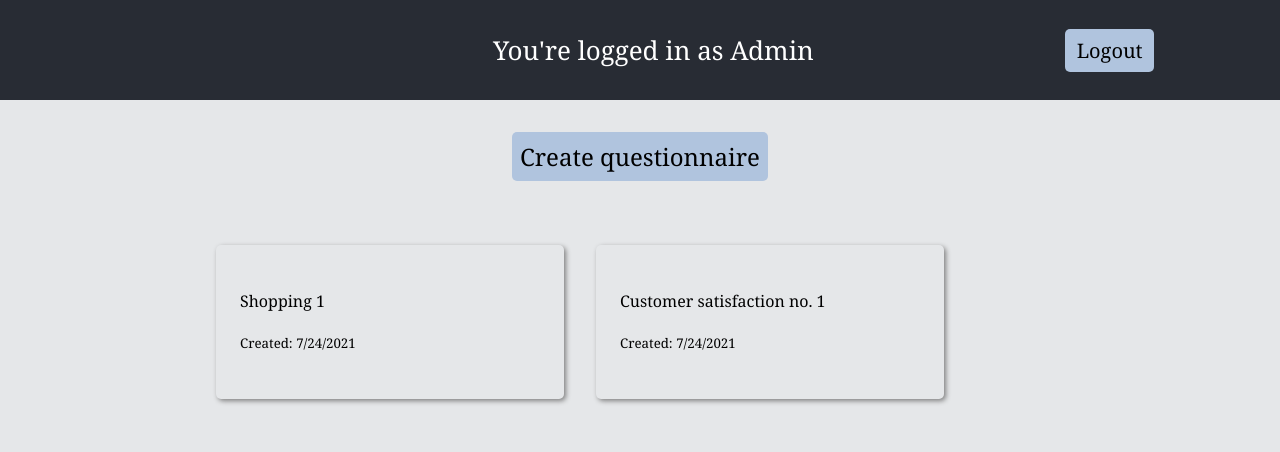
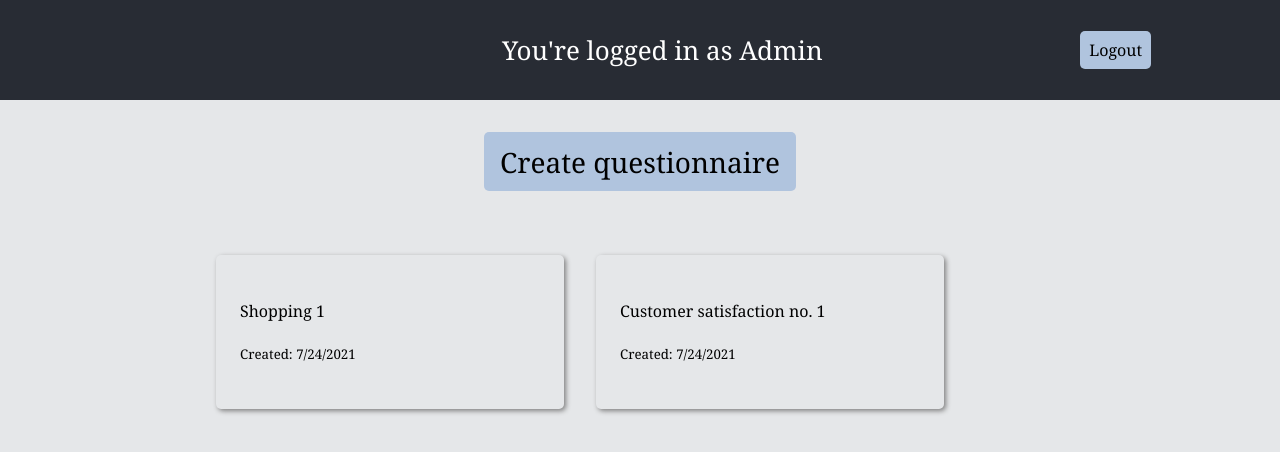
Before and after one commit to okramovic/ms, a React (Create React App) app: page / in a window 1280 px wide. Shown: the top 452 px of the page. Built offline with nearby package versions, Linux system fonts and the light colour scheme; a web font is replaced by a local one.

Commit message:
unify buttons sizes + buttons CSS refactor

```diff
--- a/src/App.css
+++ b/src/App.css
@@ -35,9 +35,25 @@ button{
     border: none;
     border-radius: 5px;
     text-align: center;
-    font-size: 1.25rem;
+    font-size: 1rem;
     padding: 0.5rem;
     background: LightSteelBlue;
+    cursor: pointer;
+}
+
+.buttonLarge{
+    font-size: 1.75rem;
+    min-width: 130px;
+    padding: 0.66rem 1rem;
+}
+
+.buttonSmall{
+    min-width: 8ch;
+}
+
+.buttonSecondary{
+    background: rgba(176, 196, 222, 0.33);
+    font-size: smaller;
 }
 
 button.removeButton{
@@ -46,7 +62,12 @@ button.removeButton{
     align-items: center;
     justify-content: center;
     padding: 0;
-    width: 25px;
+    width: 15px;
+}
+
+button.deleteQuestionButton{
+    width: 15px;
+    height: 15px;
 }
 
 button .closeIcon{
@@ -96,6 +117,7 @@ textarea:focus{
 .singleChoiceOptions input[type="radio"]{
     margin-top: 0;
     margin-right: .33rem;
+    cursor: pointer;
 }
 
 nav {
@@ -126,7 +148,6 @@ nav input[type="password"]{
 }
 
 .loginButton{
-    height: 40px;
     border-top-left-radius: 0;
     border-bottom-left-radius: 0;
 }
@@ -134,7 +155,7 @@ nav input[type="password"]{
 .adminLogoutButton,
 nav div.empty{
     box-sizing: border-box;
-    width: 8ch;
+    min-width: 8ch;
 }
 
 main {
@@ -168,13 +189,6 @@ main > section{
     flex-direction: column;
     align-items: center;
 }
-main section > button{
-    padding: .5rem;
-    font-size: 1.5rem;
-    border: none;
-    border-radius: 5px;
-}
-
 
 main section > button:first-of-type{
     margin-top: 2rem;
@@ -224,6 +238,7 @@ main section > button:first-of-type{
     margin-top: 0;
     margin-right: .33rem;
     position: relative;
+    cursor: pointer;
 }
 .formChooseQuestionType label{
     margin-right: 1rem;
@@ -275,12 +290,8 @@ main section > button:first-of-type{
 }
 
 .bottomButtonsContainer button{
-    font-size: 1.75rem;
-    width: 130px;
     margin: 0 1rem;
-    padding: 0.66rem 1rem;
 }
-
 
 .questionnaireThumbnail{
     width: 300px;
@@ -292,7 +303,7 @@ main section > button:first-of-type{
 }
 
 .fakeRadio{
-    width: 12px;
+    width: 11px;
     height: 11px;
     margin: 0 .33rem 0 5px;
 
--- a/src/App.js
+++ b/src/App.js
@@ -3,9 +3,6 @@ import {QCreator as QuestionnairesCreator} from './components/QCreator/QCreator'
 import {QuestionnairesOverview} from './components/QuestionnairesOverview/QuestionnairesOverview';
 import {AdminLoginSection, ADMIN_ROLE} from './components/AdminLoginSection/AdminLoginSection';
 import './App.css';
-
-// eslint-disable-next-line
-const {log} = console;
 
 const dummyQuestionnaires = [
     {
--- a/src/components/AdminLoginSection/AdminLoginSection.js
+++ b/src/components/AdminLoginSection/AdminLoginSection.js
@@ -36,7 +36,7 @@ export const AdminLoginSection = ({role, setUserRole}) => {
             { role === ADMIN_ROLE ? <>
                     <div className="empty"></div>
                     <span>You're logged in as Admin</span>
-                    <button onClick={onAdminLogout} className="adminLogoutButton">Logout</button>
+                    <button onClick={onAdminLogout} className="adminLogoutButton buttonSmall">Logout</button>
                 </>
                 :
                 <>
@@ -46,7 +46,7 @@ export const AdminLoginSection = ({role, setUserRole}) => {
                             value={passwordValue}
                             onChange={onAdminPasswordChange}
                             onKeyDown={onKeyDown}/>
-                        <button onClick={onAdminLogin} className="loginButton">Login</button>
+                        <button onClick={onAdminLogin} className="loginButton buttonSmall">Login</button>
                     </div>
                 </>
             }
--- a/src/components/QCreator/QCreator.js
+++ b/src/components/QCreator/QCreator.js
@@ -54,11 +54,11 @@ export function QCreator({onCreateQCancel, onFormSave}){
                 <Question key={i} questionData={questionData} qIndex={i} onQuestionUpdate={onQuestionUpdate}/>
             )}
 
-            <button onClick={onAddQuestionClick} className="addQuestionButton">Add question</button>
+            <button onClick={onAddQuestionClick} className="addQuestionButton buttonSmall">Add question</button>
 
             <div className="bottomButtonsContainer">
-                <button onClick={onCreateQCancel}>Cancel</button>
-                <button onClick={onFormSaveClick} disabled={questions.length < 1}>Save</button>
+                <button onClick={onCreateQCancel} className="buttonLarge">Cancel</button>
+                <button onClick={onFormSaveClick} className="buttonLarge" disabled={questions.length < 1}>Save</button>
             </div>
         </div>
     )
--- a/src/components/QuestionHeader/QuestionHeader.js
+++ b/src/components/QuestionHeader/QuestionHeader.js
@@ -2,7 +2,7 @@ import React from 'react'
 import {CloseIcon} from '../CloseIcon/CloseIcon';
 
 export const QuestionHeader = ({id}) =>(
-    <div className="width100percent flex justifyBetween">
+    <div className="width100percent flex justifyBetween alignItemsCenter">
         <div/>
         <span>Question #{(id + 1)}</span>
         <button className="deleteQuestionButton removeButton">
--- a/src/components/QuestionnairesOverview/QuestionnairesOverview.js
+++ b/src/components/QuestionnairesOverview/QuestionnairesOverview.js
@@ -3,7 +3,7 @@ const DEFAULT_Q_LABEL = 'Questionnaire #';
 
 export const QuestionnairesOverview = ({role, onCreateNewClick, questionnaires}) =>(
     <>
-        {role === ADMIN_ROLE && <button className="createNewButton" onClick={onCreateNewClick}>Create questionnaire</button>}
+        {role === ADMIN_ROLE && <button className="createNewButton buttonLarge" onClick={onCreateNewClick}>Create questionnaire</button>}
         <ul className="questionnairesContainer width100percent flex">
             {
                 (questionnaires && questionnaires.length) ?
--- a/src/components/SingleChoicesOptions/SingleChoicesOptions.js
+++ b/src/components/SingleChoicesOptions/SingleChoicesOptions.js
@@ -34,7 +34,7 @@ export const SingleChoicesOptions = ({onOptionsChange}) =>{
                         />
                     )}
                 </ul>
-                <button onClick={onAddOptionClick}>Add option</button>
+                <button onClick={onAddOptionClick} className="buttonSecondary">Add option</button>
             </div>
         </form>
     )
```
